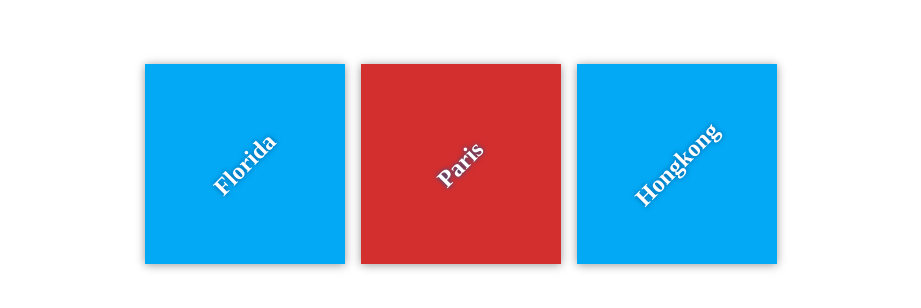
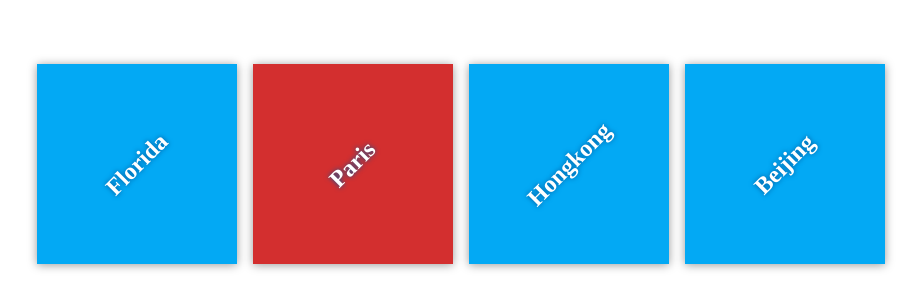
Before and after one commit to cdskycom/my-travel-plans, a plain HTML site: page index.html in a window 1280 px wide. Shown: the part 236-544 px from the top of the page, without its empty margins (179-1100 px from the left). Drawn offline with Linux system fonts and the light colour scheme.

Commit message:
Add beijing

```diff
--- a/index.html
+++ b/index.html
@@ -21,6 +21,9 @@
             <div class="destination" id="hongkong">
                 <h2>Hongkong</h2>
             </div>
+            <div class="destination" id="beijing">
+                <h2>Beijing</h2>
+            </div>
         </div>
     </div>
 
```
